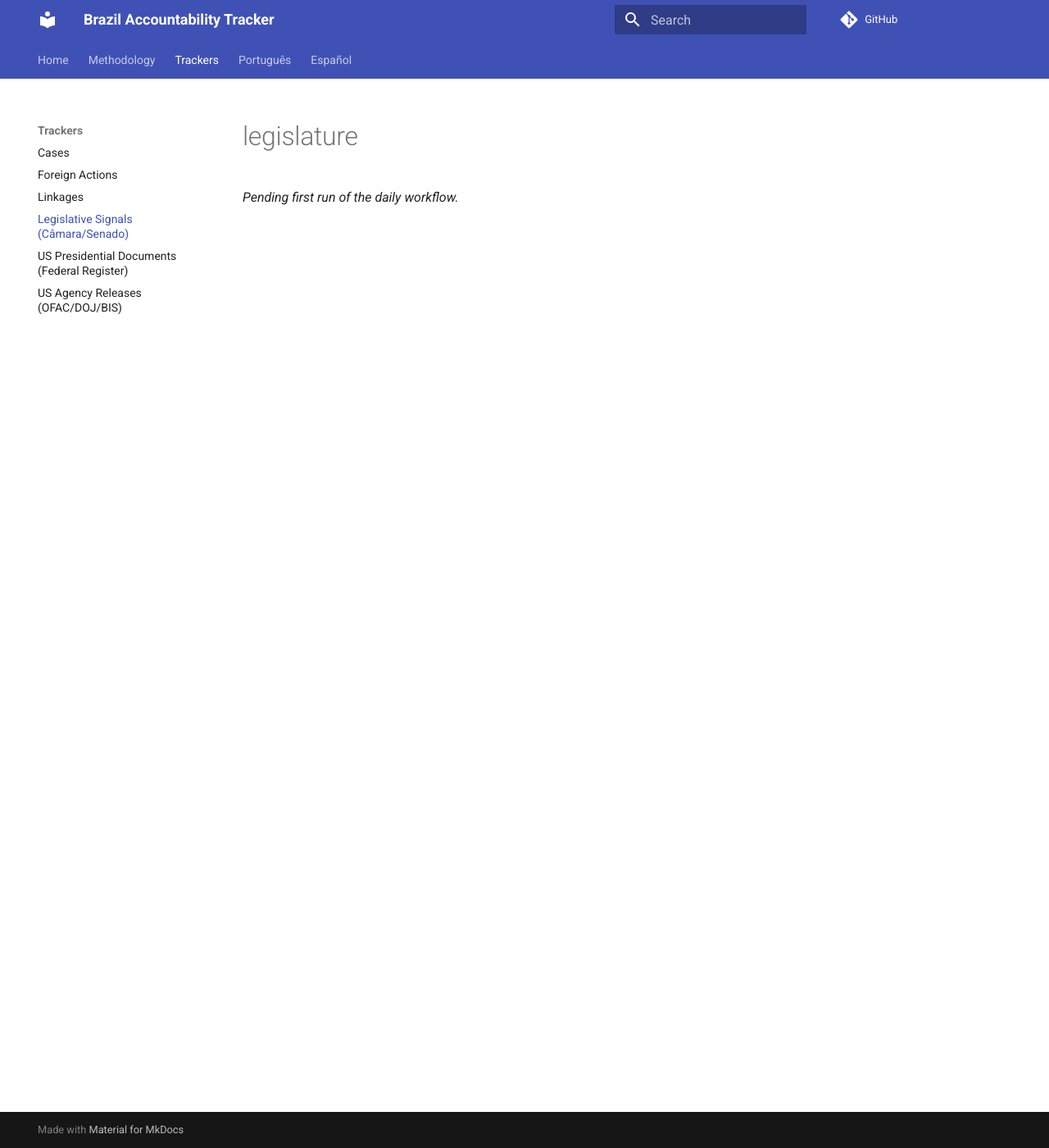
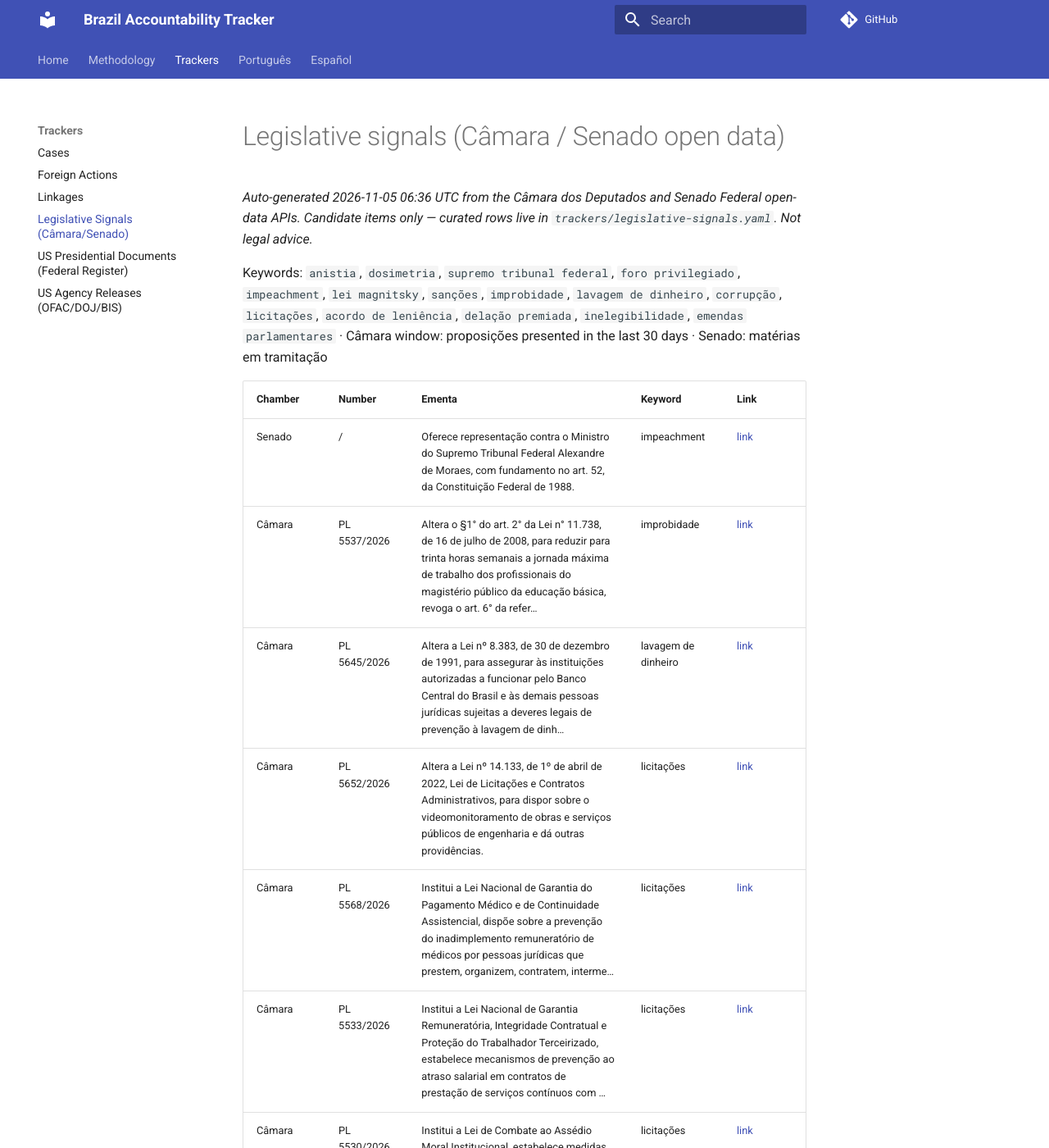
Before and after one commit to felipelago17/brazilian-political-cases-academic, an MkDocs documentation site: the page built from docs/trackers/legislature.md, in a window 1280 px wide and 1400 px high. Shown: the whole window at 82% size. Built offline with MkDocs 1.6.1 and Material for MkDocs 9.7.7, drawn with Linux system fonts in a browser that asks for light colours; comment, search, counter and statistics services are not loaded; some of the changed text lies outside the part shown.

Commit message:
data: legislature 2026-11-05

```diff
--- a/docs/trackers/legislature.md
+++ b/docs/trackers/legislature.md
@@ -1,3 +1,16 @@
-# legislature
+# Legislative signals (Câmara / Senado open data)
 
-_Pending first run of the daily workflow._
+*Auto-generated 2026-11-05 06:36 UTC from the Câmara dos Deputados and Senado Federal open-data APIs. Candidate items only — curated rows live in `trackers/legislative-signals.yaml`. Not legal advice.*
+
+Keywords: `anistia`, `dosimetria`, `supremo tribunal federal`, `foro privilegiado`, `impeachment`, `lei magnitsky`, `sanções`, `improbidade`, `lavagem de dinheiro`, `corrupção`, `licitações`, `acordo de leniência`, `delação premiada`, `inelegibilidade`, `emendas parlamentares` · Câmara window: proposições presented in the last 30 days · Senado: matérias em tramitação
+
+| Chamber | Number | Ementa | Keyword | Link |
+|---|---|---|---|---|
+| Senado | / | Oferece representação contra o Ministro do Supremo Tribunal Federal Alexandre de Moraes, com fundamento no art. 52, da Constituição Federal de 1988. | impeachment | [link]() |
+| Câmara | PL 5537/2026 | Altera o §1° do art. 2° da Lei n° 11.738, de 16 de julho de 2008, para reduzir para trinta horas semanais a jornada máxima de trabalho dos profissionais do magistério público da educação básica, revoga o art. 6° da refer… | improbidade | [link](https://www.camara.leg.br/propostas-legislativas/2647384) |
+| Câmara | PL 5645/2026 | Altera a Lei nº 8.383, de 30 de dezembro de 1991, para assegurar às instituições autorizadas a funcionar pelo Banco Central do Brasil e às demais pessoas jurídicas sujeitas a deveres legais de prevenção à lavagem de dinh… | lavagem de dinheiro | [link](https://www.camara.leg.br/propostas-legislativas/2648703) |
+| Câmara | PL 5652/2026 | Altera a Lei nº 14.133, de 1º de abril de 2022, Lei de Licitações e Contratos Administrativos, para dispor sobre o videomonitoramento de obras e serviços públicos de engenharia e dá outras providências. | licitações | [link](https://www.camara.leg.br/propostas-legislativas/2648819) |
+| Câmara | PL 5568/2026 | Institui a Lei Nacional de Garantia do Pagamento Médico e de Continuidade Assistencial, dispõe sobre a prevenção do inadimplemento remuneratório de médicos por pessoas jurídicas que prestem, organizem, contratem, interme… | licitações | [link](https://www.camara.leg.br/propostas-legislativas/2647683) |
+| Câmara | PL 5533/2026 | Institui a Lei Nacional de Garantia Remuneratória, Integridade Contratual e Proteção do Trabalhador Terceirizado, estabelece mecanismos de prevenção ao atraso salarial em contratos de prestação de serviços contínuos com … | licitações | [link](https://www.camara.leg.br/propostas-legislativas/2647321) |
+| Câmara | PL 5530/2026 | Institui a Lei de Combate ao Assédio Moral Institucional, estabelece medidas de prevenção, apuração, responsabilização e proteção contra retaliações nas relações de trabalho no setor público e privado, altera a Consolida… | licitações | [link](https://www.camara.leg.br/propostas-legislativas/2647318) |
+| Câmara | PLP 273/2026 | Altera a Lei Complementar nº 64, de 18 de maio de 1990, para dispor sobre o abuso do poder acadêmico. | inelegibilidade | [link](https://www.camara.leg.br/propostas-legislativas/2648705) |
```
Also changed, not shown: 1 other file.
